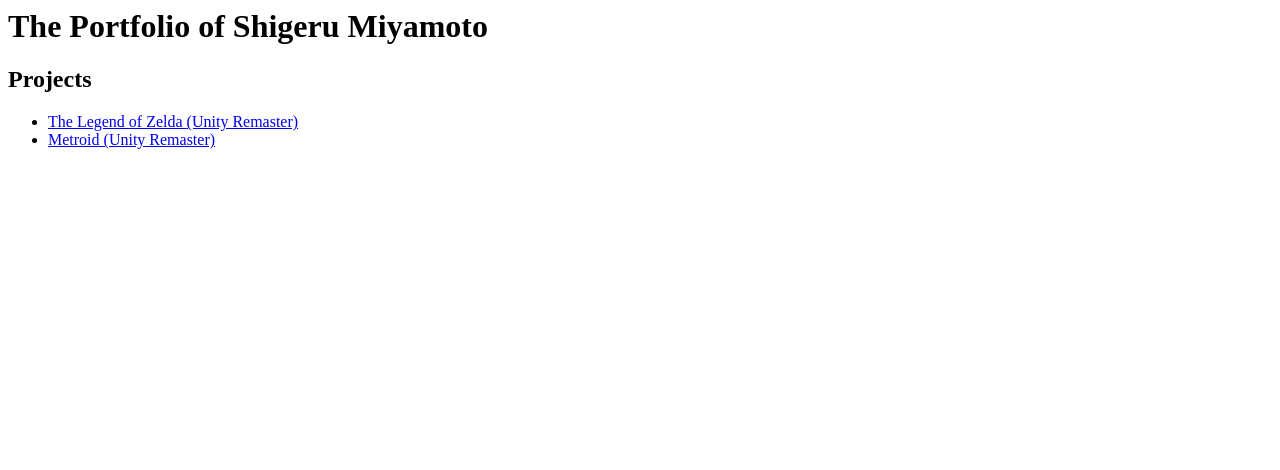
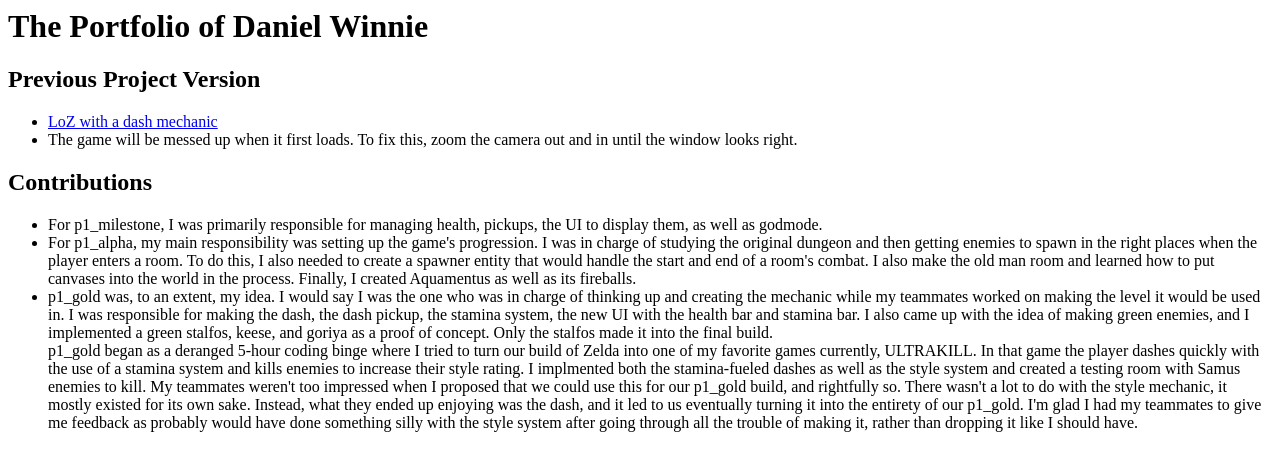
Before and after one commit to winnieda/494p1portfolio, a plain HTML site: page index.html in a window 1280 px wide. Drawn offline with Linux system fonts and the light colour scheme.

Commit message:
Finished page

```diff
--- a/index.html
+++ b/index.html
@@ -1,15 +1,66 @@
 <html>
+  <!-- TODO: Replace Mr. Miyamoto's name with yours -->
+  <h1>The Portfolio of Daniel Winnie</h1>
 
-<!-- TODO: Replace Mr. Miyamoto's name with yours -->
-<h1>The Portfolio of Shigeru Miyamoto</h1>
+  <h2>Previous Project Version</h2>
 
-<h2>Projects</h2>
+  <!-- TODO: Erase one of these two. Replace the 'href' link below with a link to your WebGL build page. -->
+  <ul>
+    <li>
+      <a href="https://superyay.itch.io/p1-gold">LoZ with a dash mechanic</a>
+    </li>
+    <li>
+      The game will be messed up when it first loads. To fix this, zoom the
+      camera out and in until the window looks right.
+    </li>
+  </ul>
 
-<!-- TODO: Erase one of these two. Replace the 'href' link below with a link to your WebGL build page. -->
-<ul>
-<li><a href="https://cdn.destructoid.com//ul/317824-zelda%20memes.jpg">The Legend of Zelda (Unity Remaster)</a></li>
-<li><a href="https://pre00.deviantart.net/4fa1/th/pre/i/2010/254/0/4/chibi_metroid_by_freak_sider-d2yhe9u.png">Metroid (Unity Remaster)</a></li>
-</ul>
+  <h2>Contributions</h2>
 
-<!-- TIP: Rename this file "index.html", and it will become the default landing page whenever someone navigates their browser to your domain. -->
+  <div>
+    <ul>
+      <li>
+        For p1_milestone, I was primarily responsible for managing health,
+        pickups, the UI to display them, as well as godmode.
+      </li>
+      <li>
+        For p1_alpha, my main responsibility was setting up the game's
+        progression. I was in charge of studying the original dungeon and then
+        getting enemies to spawn in the right places when the player enters a
+        room. To do this, I also needed to create a spawner entity that would
+        handle the start and end of a room's combat. I also make the old man
+        room and learned how to put canvases into the world in the process.
+        Finally, I created Aquamentus as well as its fireballs.
+      </li>
+      <li>
+        <div>
+          p1_gold was, to an extent, my idea. I would say I was the one who was
+          in charge of thinking up and creating the mechanic while my teammates
+          worked on making the level it would be used in. I was responsible for
+          making the dash, the dash pickup, the stamina system, the new UI with
+          the health bar and stamina bar. I also came up with the idea of making
+          green enemies, and I implemented a green stalfos, keese, and goriya as
+          a proof of concept. Only the stalfos made it into the final build.
+        </div>
+        <div>
+          p1_gold began as a deranged 5-hour coding binge where I tried to turn
+          our build of Zelda into one of my favorite games currently, ULTRAKILL.
+          In that game the player dashes quickly with the use of a stamina
+          system and kills enemies to increase their style rating. I implmented
+          both the stamina-fueled dashes as well as the style system and created
+          a testing room with Samus enemies to kill. My teammates weren't too
+          impressed when I proposed that we could use this for our p1_gold
+          build, and rightfully so. There wasn't a lot to do with the style
+          mechanic, it mostly existed for its own sake. Instead, what they ended
+          up enjoying was the dash, and it led to us eventually turning it into
+          the entirety of our p1_gold. I'm glad I had my teammates to give me
+          feedback as probably would have done something silly with the style
+          system after going through all the trouble of making it, rather than
+          dropping it like I should have.
+        </div>
+      </li>
+    </ul>
+  </div>
+
+  <!-- TIP: Rename this file "index.html", and it will become the default landing page whenever someone navigates their browser to your domain. -->
 </html>
```
